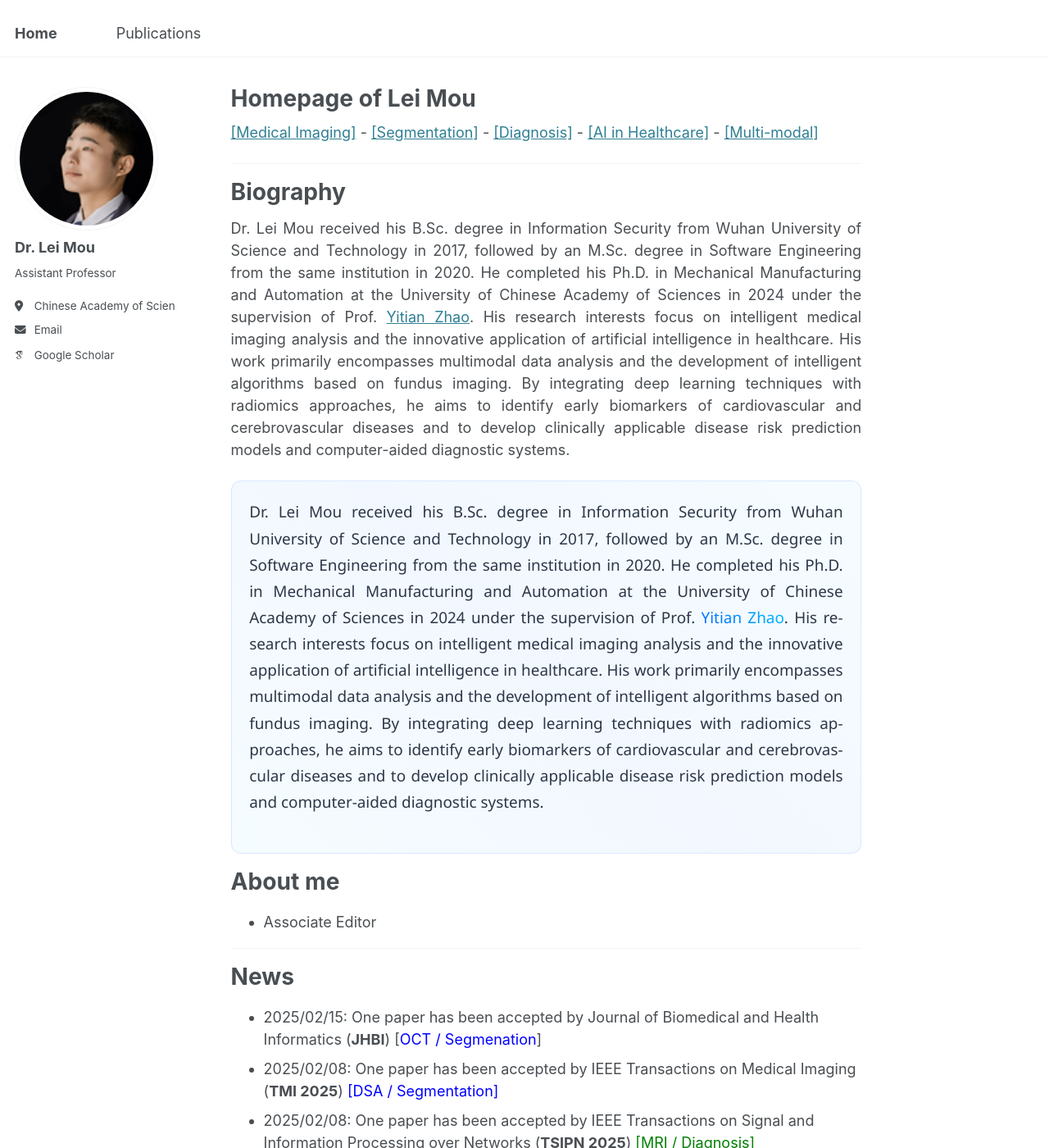
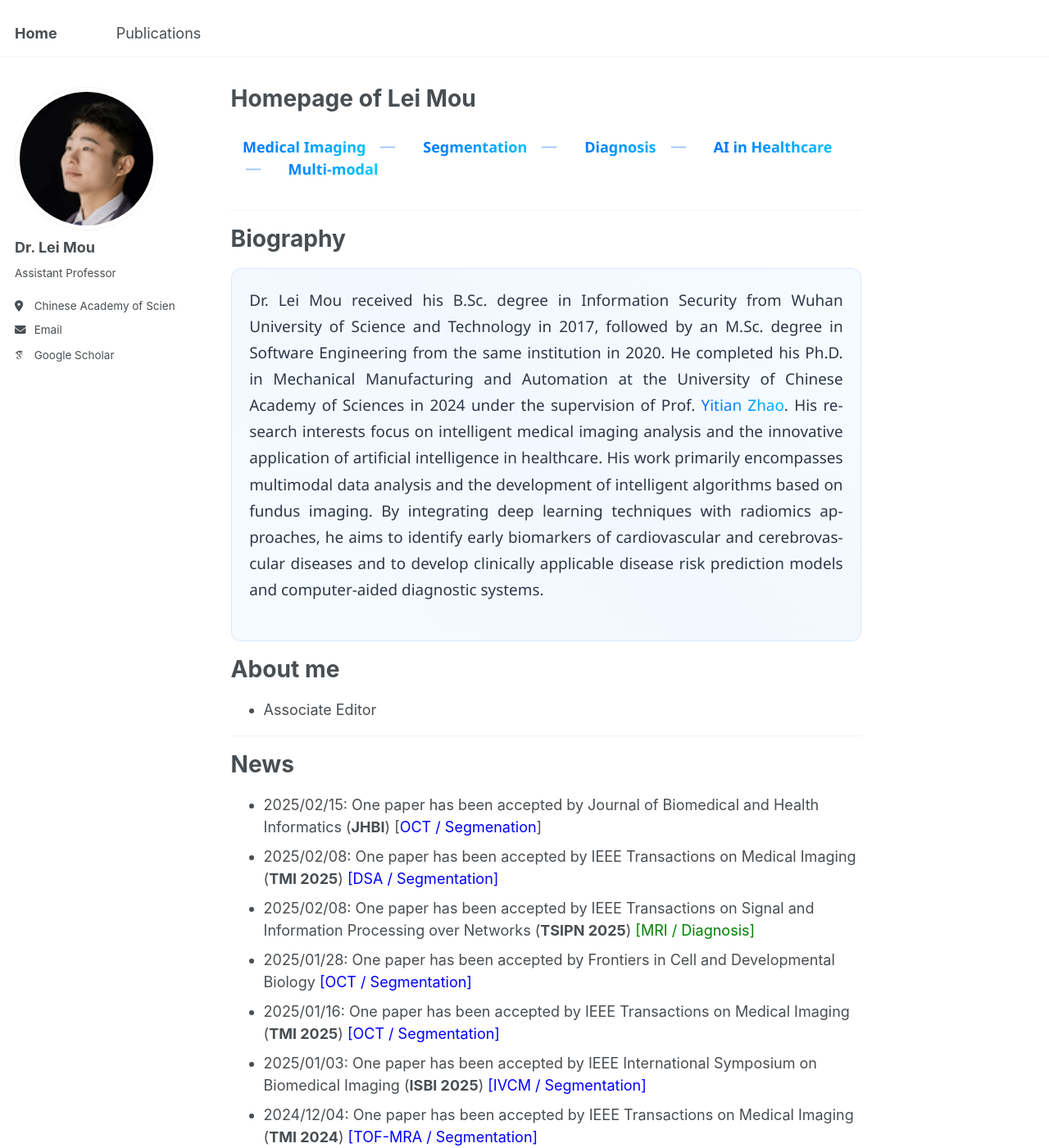
Before and after one commit to iBrain-007/iBrain-007.github.io, a Jekyll site: the page built from _pages/about.md, in a window 1280 px wide and 1400 px high. Shown: the whole window at 82% size. Built offline with Jekyll 4.4.1, drawn with Linux system fonts in a browser that asks for light colours; some web fonts are replaced.

Commit message:
Update about.md

```diff
--- a/_pages/about.md
+++ b/_pages/about.md
@@ -7,24 +7,58 @@ redirect_from:
   - /about.html
 ---
 
-<p align="left">
-    <a>[Medical Imaging]</a>
-    -
-    <a>[Segmentation]</a>
-    -
-    <a>[Diagnosis]</a>
-    -
-    <a>[AI in Healthcare]</a>
-    -
-    <a>[Multi-modal]</a>
-</p>
+<style>
+.gradient-nav {
+    --gradient-start: #0066ff;
+    --gradient-end: #00e0ff;
+    padding: 1rem 0;
+}
+
+.gradient-nav a {
+    font-family: 'Segoe UI', sans-serif;
+    font-weight: 600;
+    text-decoration: none;
+    background: linear-gradient(135deg, var(--gradient-start), var(--gradient-end));
+    -webkit-background-clip: text;
+    background-clip: text;
+    color: transparent;
+    padding: 0.3rem 0.8rem;
+    position: relative;
+    transition: all 0.3s ease;
+}
+
+.gradient-nav a:hover {
+    transform: translateY(-2px);
+    text-shadow: 0 4px 12px rgba(0, 103, 255, 0.3);
+}
+
+.gradient-nav a:not(:last-child)::after {
+    content: "－";
+    color: rgba(0, 103, 255, 0.4);
+    margin-left: 1rem;
+    font-weight: 300;
+    display: inline-block;
+    transform: scale(1.4);
+}
+
+@media (max-width: 768px) {
+    .gradient-nav a {
+        font-size: 0.9rem;
+        padding: 0.2rem 0.5rem;
+    }
+}
+</style>
+
+<div class="gradient-nav" align="left">
+    <a>Medical Imaging</a>
+    <a>Segmentation</a>
+    <a>Diagnosis</a>
+    <a>AI in Healthcare</a>
+    <a>Multi-modal</a>
+</div>
 ---
 
 # Biography
-
-<p style="text-align: justify;">
-Dr. Lei Mou received his B.Sc. degree in Information Security from Wuhan University of Science and Technology in 2017, followed by an M.Sc. degree in Software Engineering from the same institution in 2020. He completed his Ph.D. in Mechanical Manufacturing and Automation at the University of Chinese Academy of Sciences in 2024 under the supervision of Prof. <a href="https://ytianzhao.github.io/">Yitian Zhao</a>. His research interests focus on intelligent medical imaging analysis and the innovative application of artificial intelligence in healthcare. His work primarily encompasses multimodal data analysis and the development of intelligent algorithms based on fundus imaging. By integrating deep learning techniques with radiomics approaches, he aims to identify early biomarkers of cardiovascular and cerebrovascular diseases and to develop clinically applicable disease risk prediction models and computer-aided diagnostic systems.
-</p>
 
 <style>
 .light-bio {
```
